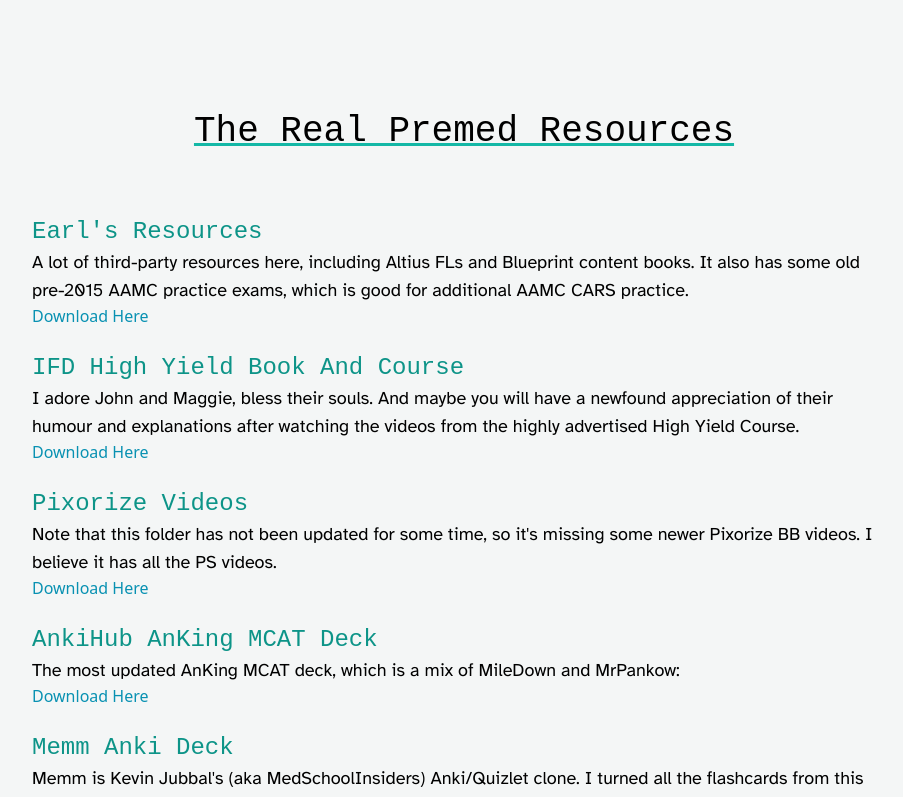
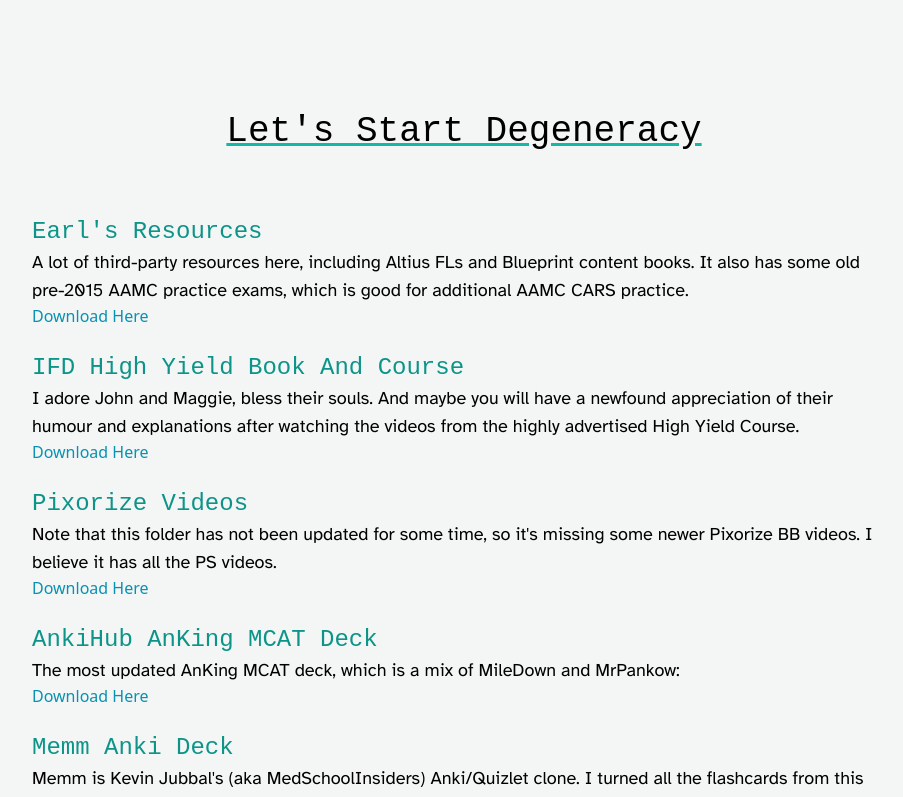
Before and after one commit to yangskinny/premed, a website: page index.html in a window 1280 px wide. Shown: the top 797 px of the page, without its empty margins (176-1079 px from the left). Drawn offline with Linux system fonts and the light colour scheme; a web font is replaced by a local one.

Commit message:
Let's Start Degeneracy

```diff
--- a/index.html
+++ b/index.html
@@ -13,7 +13,7 @@
     </head>
     <body class="bg-softwhite">
         <div class="mt-28 mx-auto w-full max-w-4xl px-4">
-            <h1 class="text-center text-4xl mb-16 font-neutronic underline decoration-teal-500 hover:decoration-teal-700">The Real Premed Resources</h1>
+            <h1 class="text-center text-4xl mb-16 font-neutronic underline decoration-teal-500 hover:decoration-teal-700">Let's Start Degeneracy</h1>
             <h2 class="text-2xl font-neutronic text-teal-600 hover:text-teal-800">Earl's Resources</h2>
             <p class="font-passenger text-lg">A lot of third-party resources here, including Altius FLs and Blueprint content books. It also has some old pre-2015 AAMC practice exams, which is good for additional AAMC CARS practice.</p>
             <a href="https://PizzaTownVisitorServices.quickconnect.to/d/s/yOV99OqKStrJ77JQQZUdVIpSpNDWs0cb/3WvNQbkV5lJjjyWryU0pYLIKI7Es1Myf-BLUAYNCkWAs" target="_blank" rel="noopener noreferrer" class="text-cyan-600 hover:text-cyan-700">Download Here</a>
```
